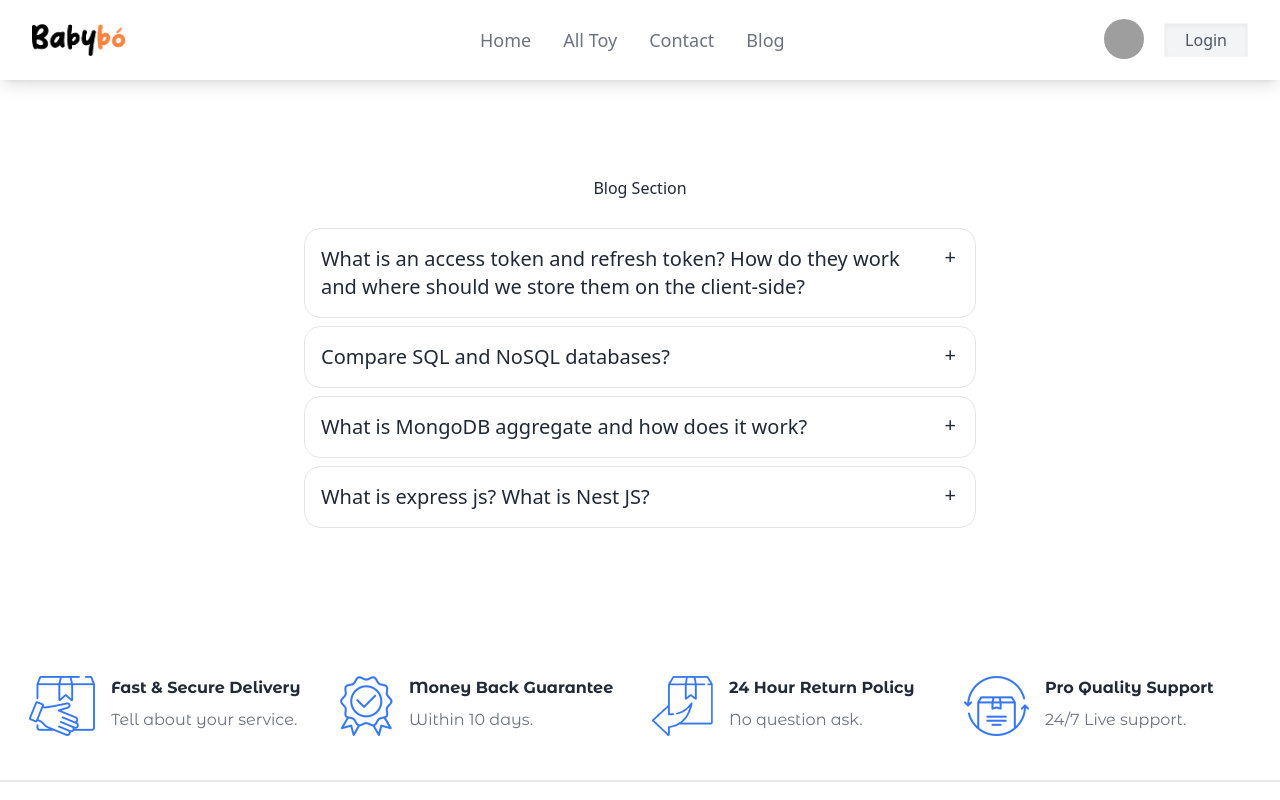
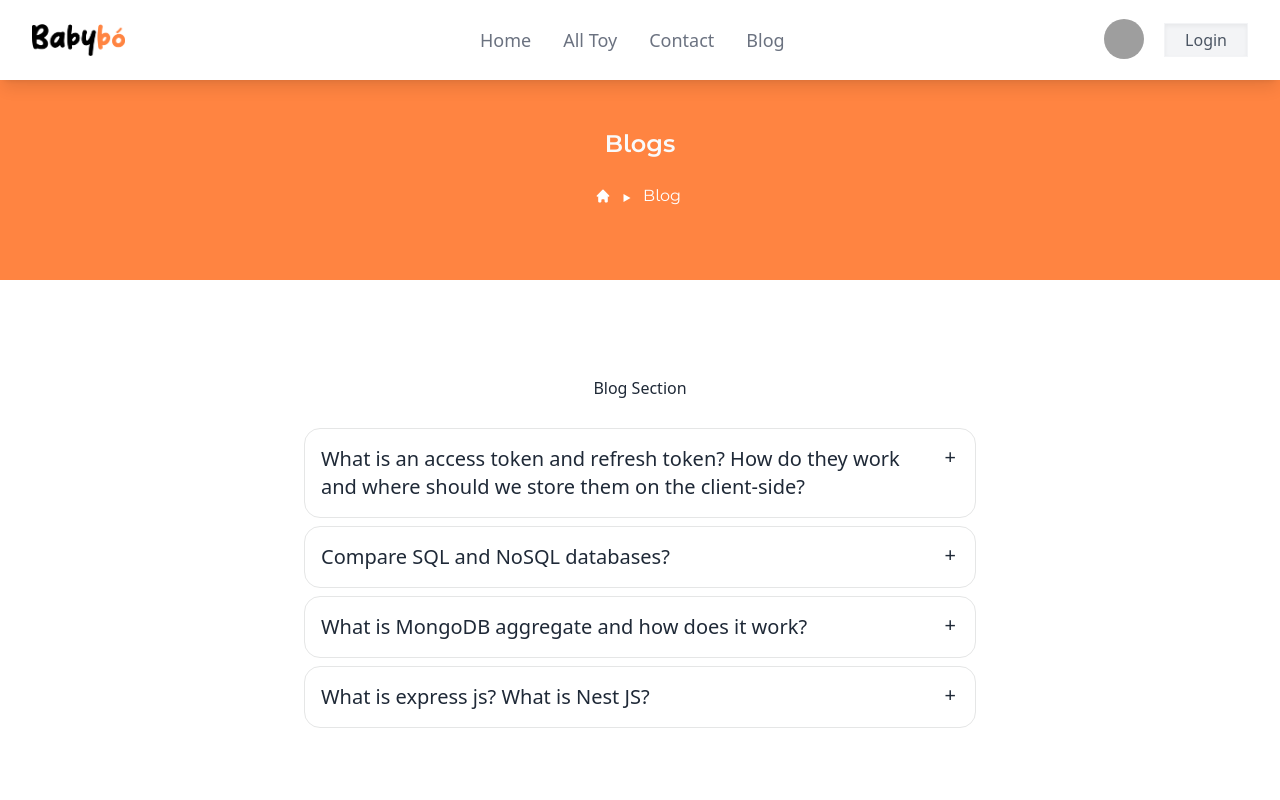
Before and after one commit to imadnanhassan/babyboo-client, a React (Vite) app: page /blog in a window 1280 px wide. Shown: the top 800 px of the page. Built offline with nearby package versions, Linux system fonts and the light colour scheme; no server answers; grey boxes are pictures that could not be loaded.

Commit message:
blog banner

```diff
--- a/src/pages/Blog/Blog.jsx
+++ b/src/pages/Blog/Blog.jsx
@@ -1,7 +1,10 @@
 import React from 'react';
+import BlogBanner from './BlogBanner';
 
 const Blog = () => {
    return (
+      <>
+      <BlogBanner></BlogBanner>
       <div className='container mx-auto max-w-2xl py-20'>
          <h2 className='text-center py-4 mb-3'>Blog Section</h2>
 
@@ -44,6 +47,7 @@ const Blog = () => {
          </div>
 
       </div>
+      </>
    );
 };
 
--- /dev/null
+++ b/src/pages/Blog/BlogBanner.jsx
@@ -0,0 +1,36 @@
+import React from 'react';
+import { Link } from 'react-router-dom';
+
+const BlogBanner = () => {
+   return (
+      <div className="p-6 py-12 bg-[#ff8441] font-Primary text-gray-50 text-center">
+         <h2 className='text-2xl font-semibold'>Blogs</h2>
+         <div className="container mx-auto ">
+            <div className="flex flex-col lg:flex-row items-center justify-between">
+               <nav aria-label="breadcrumb" className="w-full p-4  text-white">
+                  <ol className="flex justify-center items-center h-10 space-x-2">
+                     <li className="flex items-center">
+                        <Link to={'/'} title="Back to homepage" className="hover:underline">
+                           <svg xmlns="http://www.w3.org/2000/svg" viewBox="0 0 20 20" fill="currentColor" className="w-5 h-5 pr-1 text-white">
+                              <path d="M10.707 2.293a1 1 0 00-1.414 0l-7 7a1 1 0 001.414 1.414L4 10.414V17a1 1 0 001 1h2a1 1 0 001-1v-2a1 1 0 011-1h2a1 1 0 011 1v2a1 1 0 001 1h2a1 1 0 001-1v-6.586l.293.293a1 1 0 001.414-1.414l-7-7z"></path>
+                           </svg>
+                        </Link>
+                     </li>
+
+                     <li className="flex items-center space-x-2">
+                        <svg xmlns="http://www.w3.org/2000/svg" viewBox="0 0 32 32" aria-hidden="true" fill="currentColor" className="w-2 h-2 mt-1 transform rotate-90 fill-current text-white">
+                           <path d="M32 30.031h-32l16-28.061z"></path>
+                        </svg>
+                        <a className="flex cursor-default items-center px-1 capitalize hover:underline">Blog</a>
+                     </li>
+
+                  </ol>
+               </nav>
+
+            </div>
+         </div>
+      </div>
+   );
+};
+
+export default BlogBanner;
--- a/src/router/Routes.jsx
+++ b/src/router/Routes.jsx
@@ -7,7 +7,7 @@ import Blog from '../pages/Blog/Blog';
 import AllToy from '../pages/AllToy/AllToy';
 import Login from '../pages/Login/Login';
 import SignUp from '../pages/SignUp/SignUp';
-import AddToy from '../pages/AddAToy/AddToy';
+import AddToy from '../user/addtoy/AddToy';
 
 
 
```
